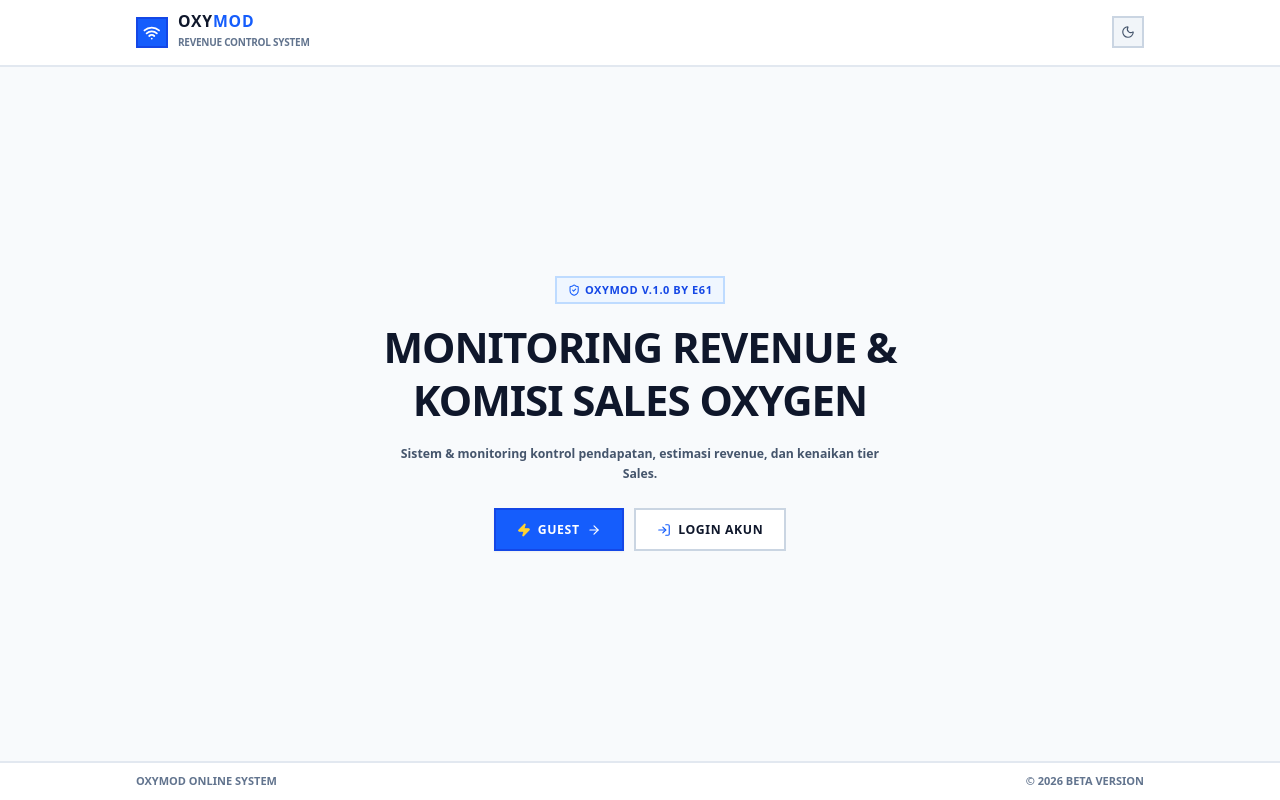
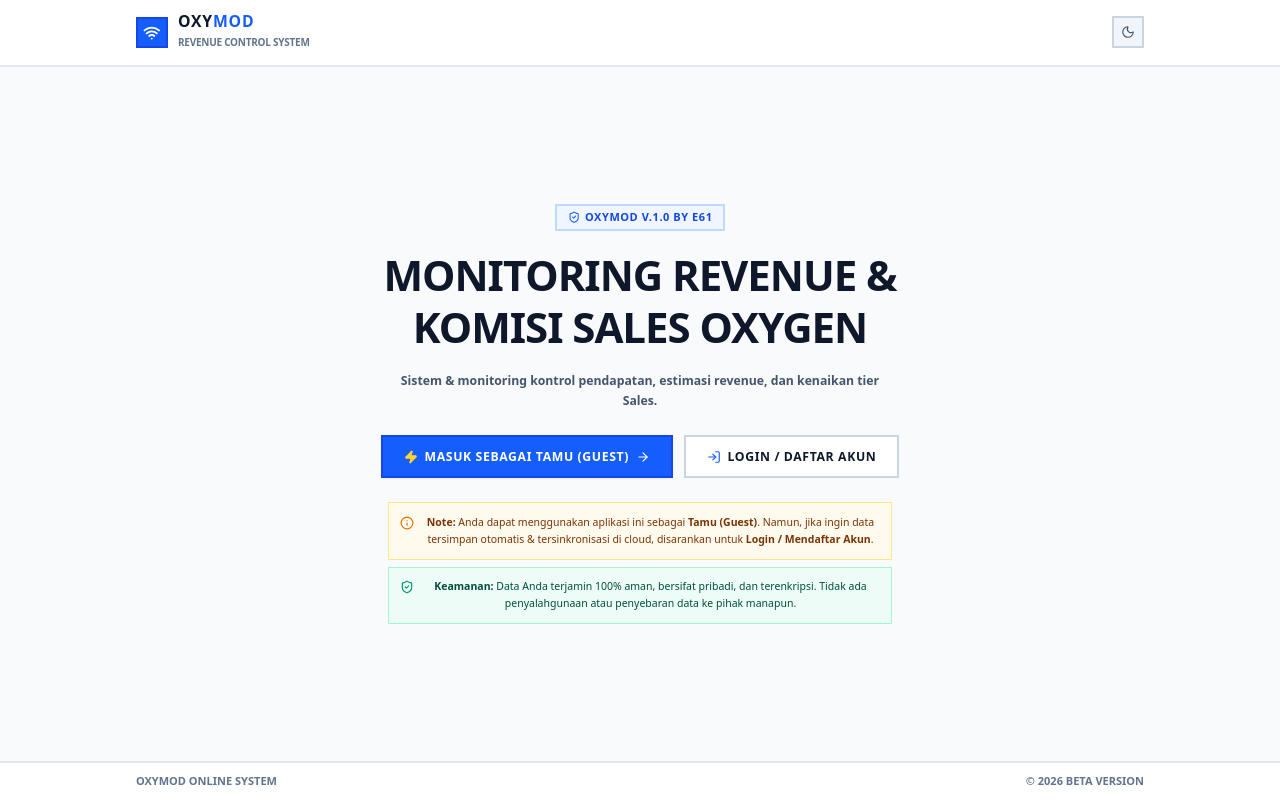
Before and after one commit to minekaze-dev/egytools, a React (Vite) app: page / in a window 1280 px wide. Built offline with nearby package versions, Linux system fonts and the light colour scheme.

Commit message:
feat: improve landing page auth and guest actions
Update guest and login call-to-action buttons for better clarity and add an informational note regarding account access modes.

```diff
--- a/src/components/LandingPage.tsx
+++ b/src/components/LandingPage.tsx
@@ -6,8 +6,8 @@ import {
   LogIn,
   Sun,
   Moon,
-  ChevronRight,
   ShieldCheck,
+  Info,
 } from 'lucide-react';
 
 interface LandingPageProps {
@@ -92,7 +92,7 @@ export const LandingPage: React.FC<LandingPageProps> = ({
                   className="w-full sm:w-auto px-6 py-3 bg-blue-600 hover:bg-blue-700 text-white font-black text-xs sm:text-sm border-2 border-blue-700 transition-all flex items-center justify-center gap-2 cursor-pointer uppercase tracking-wider shadow-xs"
                 >
                   <Zap className="w-4 h-4 fill-current text-amber-300" />
-                  <span>Guest</span>
+                  <span>Masuk Sebagai Tamu (Guest)</span>
                   <ArrowRight className="w-4 h-4" />
                 </button>
 
@@ -101,10 +101,27 @@ export const LandingPage: React.FC<LandingPageProps> = ({
                   className="w-full sm:w-auto px-6 py-3 bg-white dark:bg-slate-900 hover:bg-slate-100 dark:hover:bg-slate-800 text-slate-900 dark:text-slate-100 font-black text-xs sm:text-sm border-2 border-slate-300 dark:border-slate-700 transition-all flex items-center justify-center gap-2 cursor-pointer uppercase tracking-wider"
                 >
                   <LogIn className="w-4 h-4 text-blue-600 dark:text-blue-400" />
-                  <span>Login Akun</span>
+                  <span>Login / Daftar Akun</span>
                 </button>
               </>
             )}
+          </div>
+
+          {/* Guest vs Login Note */}
+          <div className="pt-2 max-w-xl mx-auto space-y-2">
+            <div className="p-2.5 sm:p-3 bg-amber-50/80 dark:bg-amber-950/40 border border-amber-200 dark:border-amber-800/60 text-amber-900 dark:text-amber-200 text-[11px] sm:text-xs font-medium text-center flex items-start gap-2 justify-center leading-relaxed">
+              <Info className="w-4 h-4 text-amber-600 dark:text-amber-400 shrink-0 mt-0.5" />
+              <span>
+                <strong>Note:</strong> Anda dapat menggunakan aplikasi ini sebagai <strong>Tamu (Guest)</strong>. Namun, jika ingin data tersimpan otomatis & tersinkronisasi di cloud, disarankan untuk <strong>Login / Mendaftar Akun</strong>.
+              </span>
+            </div>
+
+            <div className="p-2.5 sm:p-3 bg-emerald-50/80 dark:bg-emerald-950/40 border border-emerald-200 dark:border-emerald-800/60 text-emerald-900 dark:text-emerald-200 text-[11px] sm:text-xs font-medium text-center flex items-start gap-2 justify-center leading-relaxed">
+              <ShieldCheck className="w-4 h-4 text-emerald-600 dark:text-emerald-400 shrink-0 mt-0.5" />
+              <span>
+                <strong>Keamanan:</strong> Data Anda terjamin 100% aman, bersifat pribadi, dan terenkripsi. Tidak ada penyalahgunaan atau penyebaran data ke pihak manapun.
+              </span>
+            </div>
           </div>
         </div>
       </main>
```
